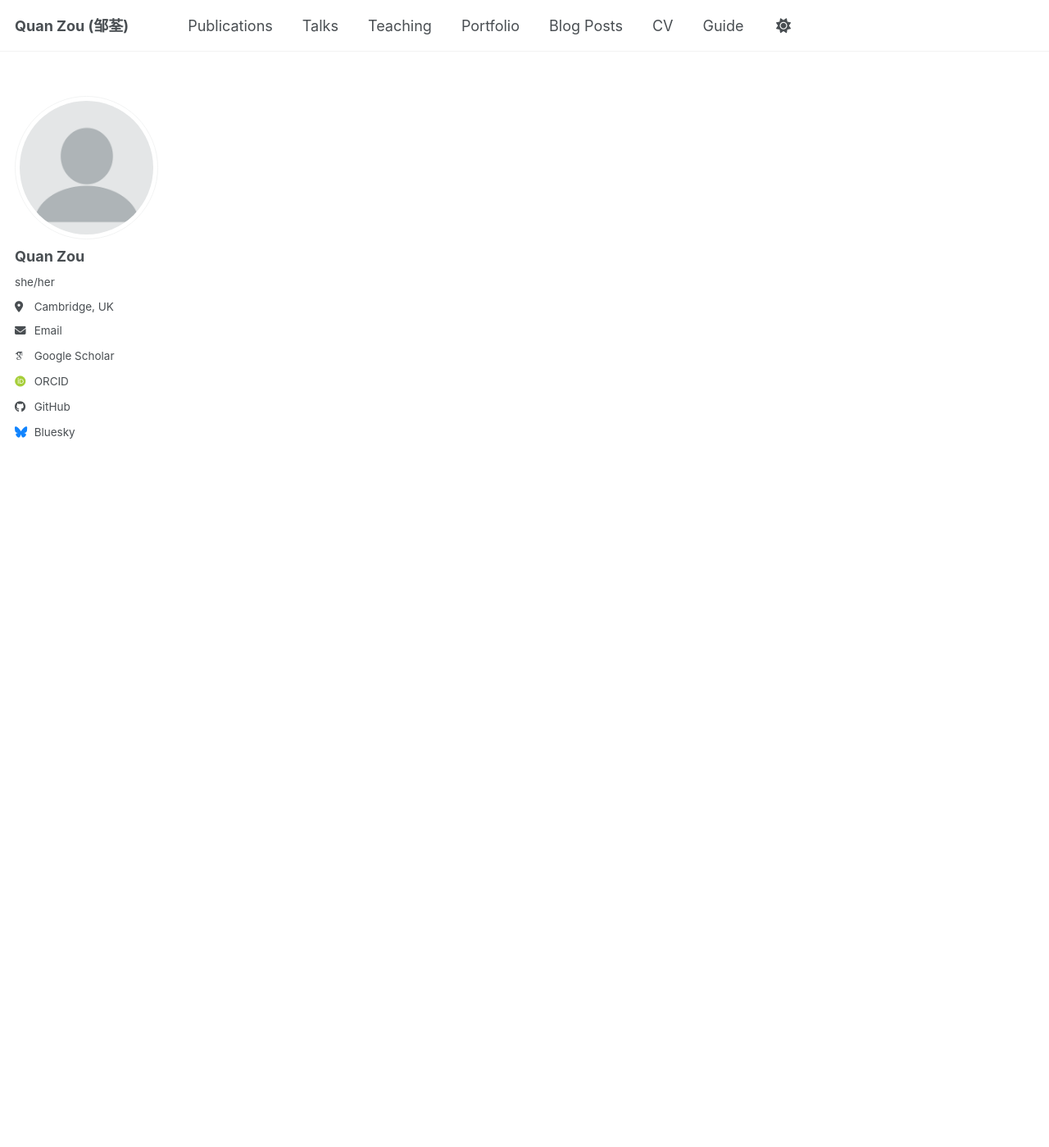
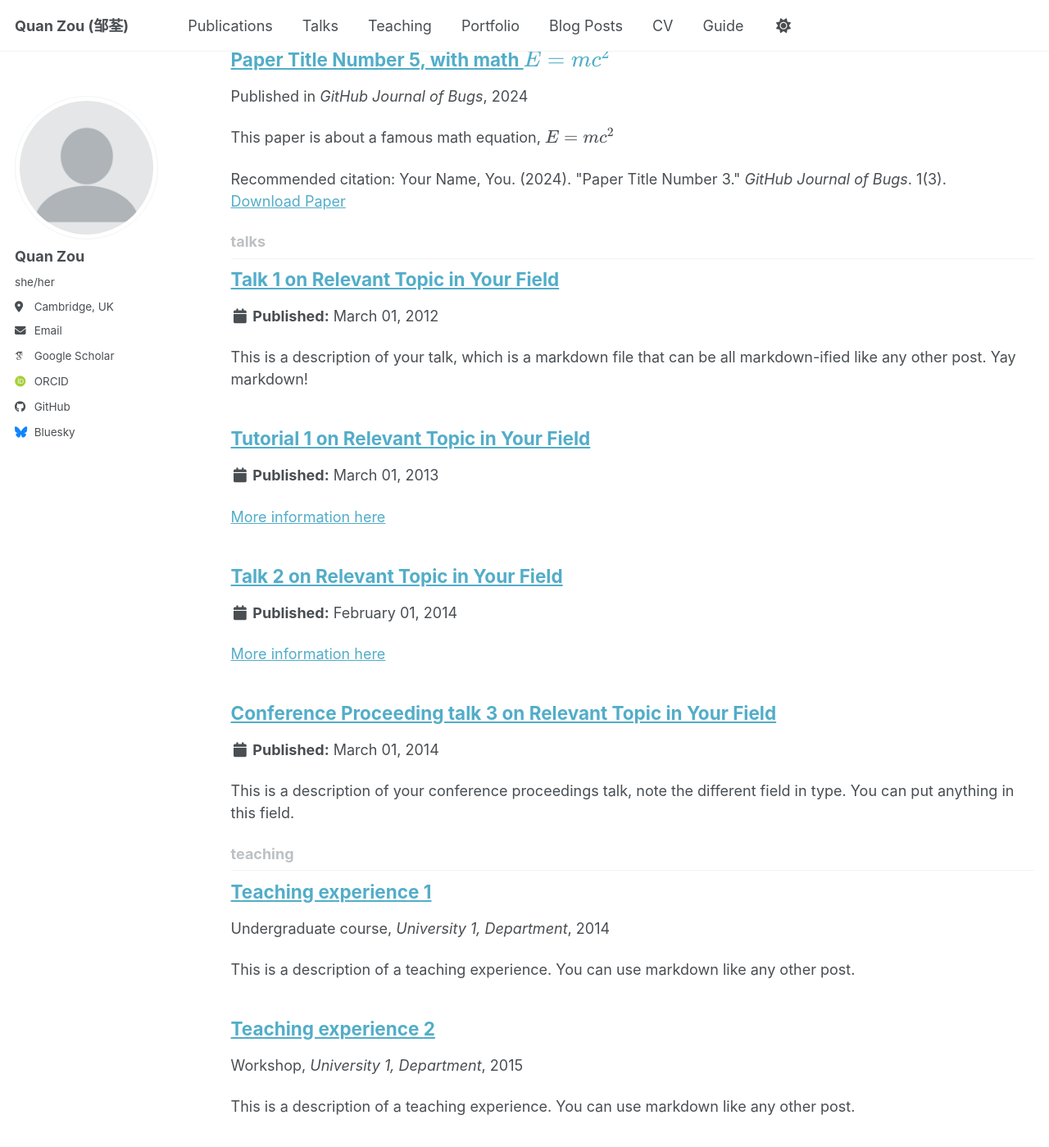
Before and after one commit to zquan2617/zquan2617.github.io, a Jekyll site: the page built from _pages/collection-archive.html, in a window 1280 px wide and 1400 px high, scrolled down 2076 px. Shown: the whole window at 82% size. Built offline with Jekyll 4.4.1, drawn with Linux system fonts in a browser that asks for light colours; some web fonts are replaced; a script bundle is joined from its source files by our own code; library files that are not in the unit come from our copies; some of the changed lines change nothing that is shown; some of the changed text lies outside the part shown.

Commit message:
Update social media usernames and collection outputs
Updated GitHub username and Bluesky handle. Changed output settings for collections to true.

```diff
--- a/_config.yml
+++ b/_config.yml
@@ -51,13 +51,13 @@
   bitbucket        : # Username - Update with your username on the site
   codepen          : # Username
   dribbble         : # Username
-  github           : "academicpages"
+  github           : "zquan2617"
   kaggle           : # Username
   stackoverflow    : # User number or user number and name (i.e., use "1" or "1/jeff-atwood")
 
   # Social media
   artstation       : # Username
-  bluesky          : "bsky.app" # Replace this with you Bluesky username
+  bluesky          : "@zquan.bsky.social" # Replace this with you Bluesky username
   facebook         : # Username
   flickr           : # Username
   foursquare       : # Username
@@ -222,16 +222,16 @@
 # These settings control the types of collections used by the template
 collections:
   teaching:
-    output: false
+    output: true
     permalink: /:collection/:path/
   publications:
     output: true
     permalink: /:collection/:path/
   portfolio:
-    output: false
+    output: true
     permalink: /:collection/:path/
   talks:
-    output: false
+    output: true
     permalink: /:collection/:path/
 
 
```
